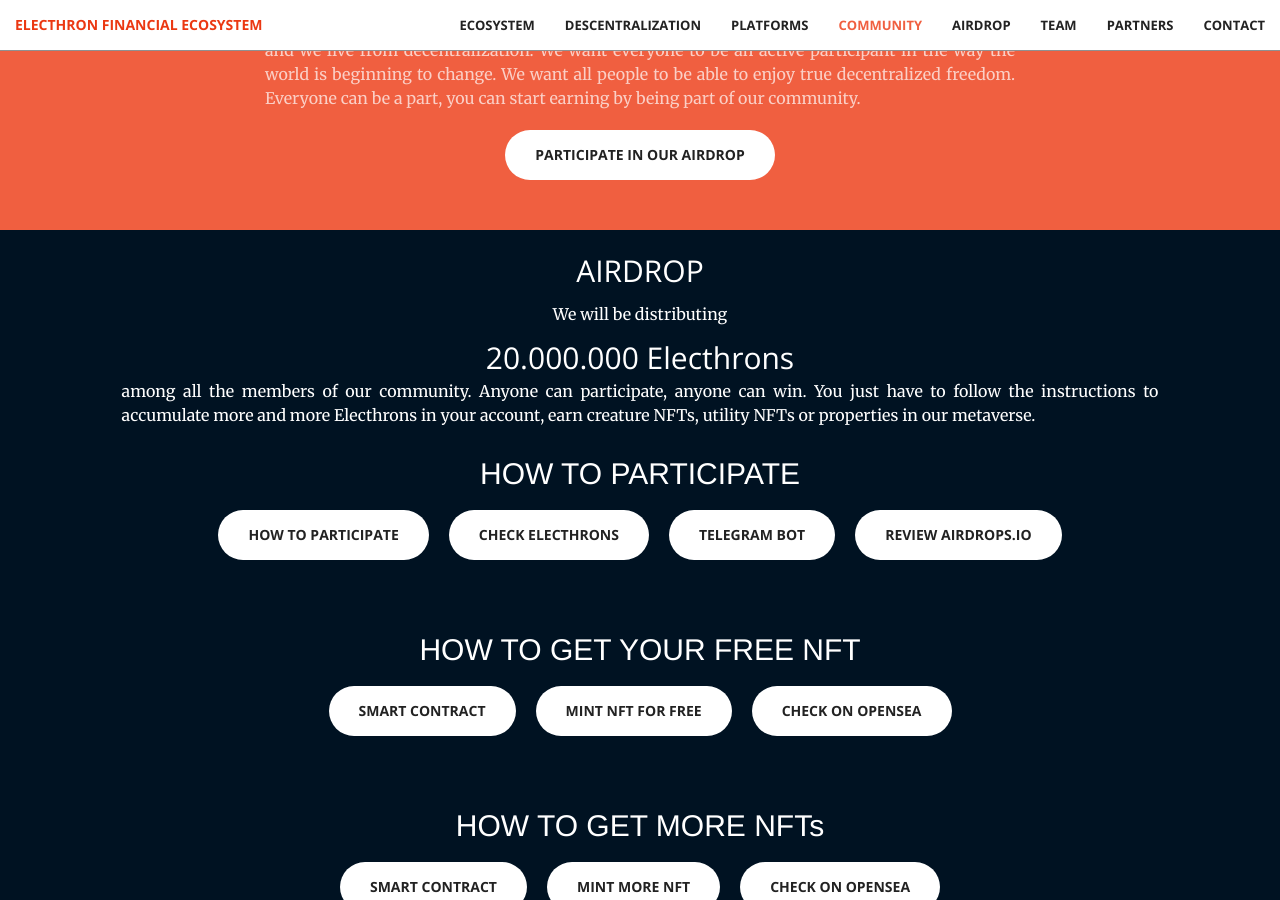
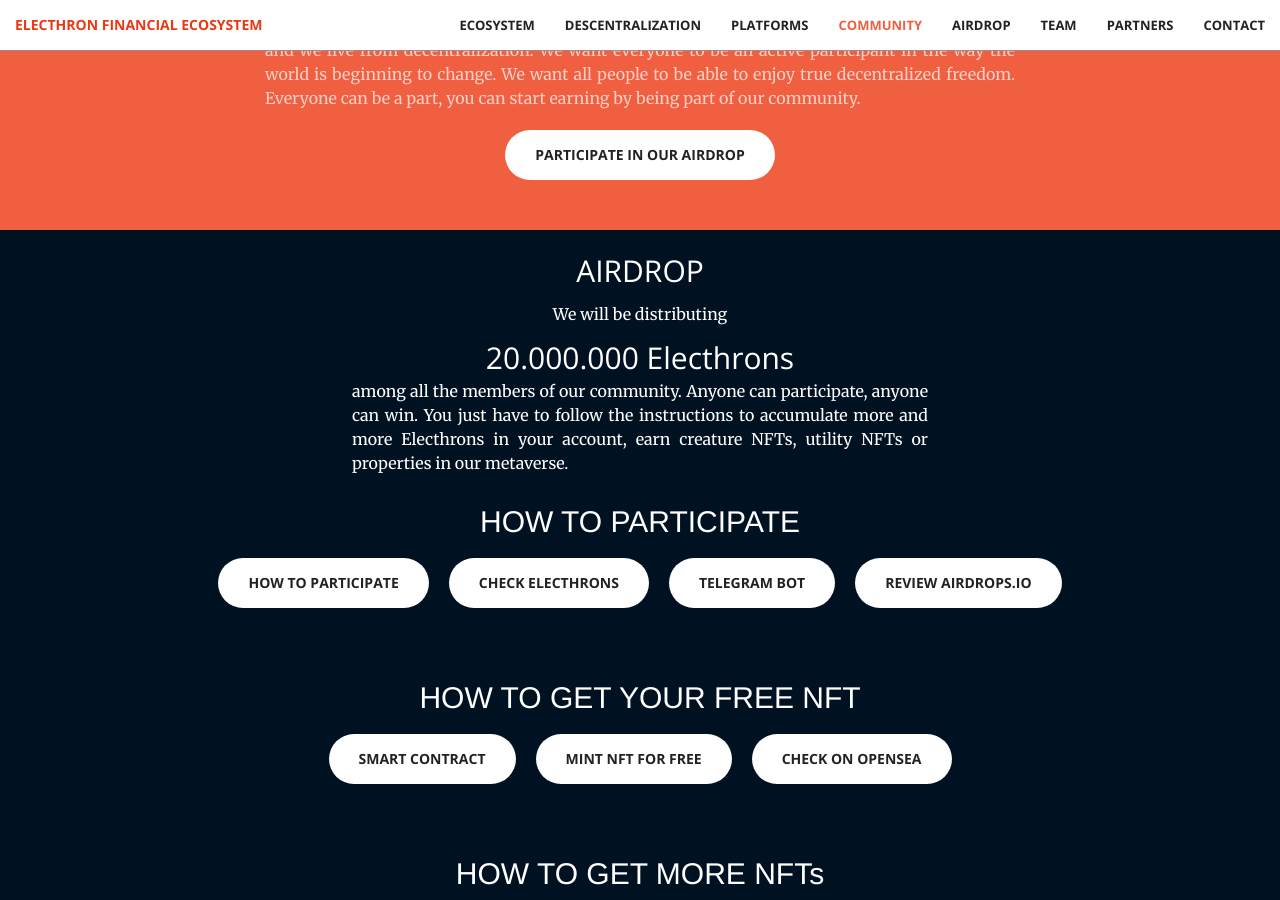
Before and after one commit to soujiang/soujiang.github.io, a Jekyll site: the page built from index.html, in a window 1280 px wide and 900 px high, scrolled down 3130 px. Built offline with Jekyll 4.4.1, drawn with Linux system fonts in a browser that asks for light colours.

Commit message:
airdroptext p

```diff
--- a/_sass/_base.scss
+++ b/_sass/_base.scss
@@ -463,13 +463,13 @@ body {
     color:white;
 }
 
-.airdroptxt{
+.airdroptxt {
 	display:flex;
 	flex-wrap:wrap;
 	flex-direction:column;
 	justify-content:center;
 	align-items:center;
-	width:90%;
+	width:50%;
 }
 
 .airdroptxtitle {
@@ -488,12 +488,13 @@ body {
 }
 
 .airdroptext {
-	text-align:justify;
+	text-align:center;
 	width:100%;
 }
 
 .airdroptext p {
     width:100%;
+    text-align:justify;
 }
 
     /*BOTONES AIRDROP*/
```
